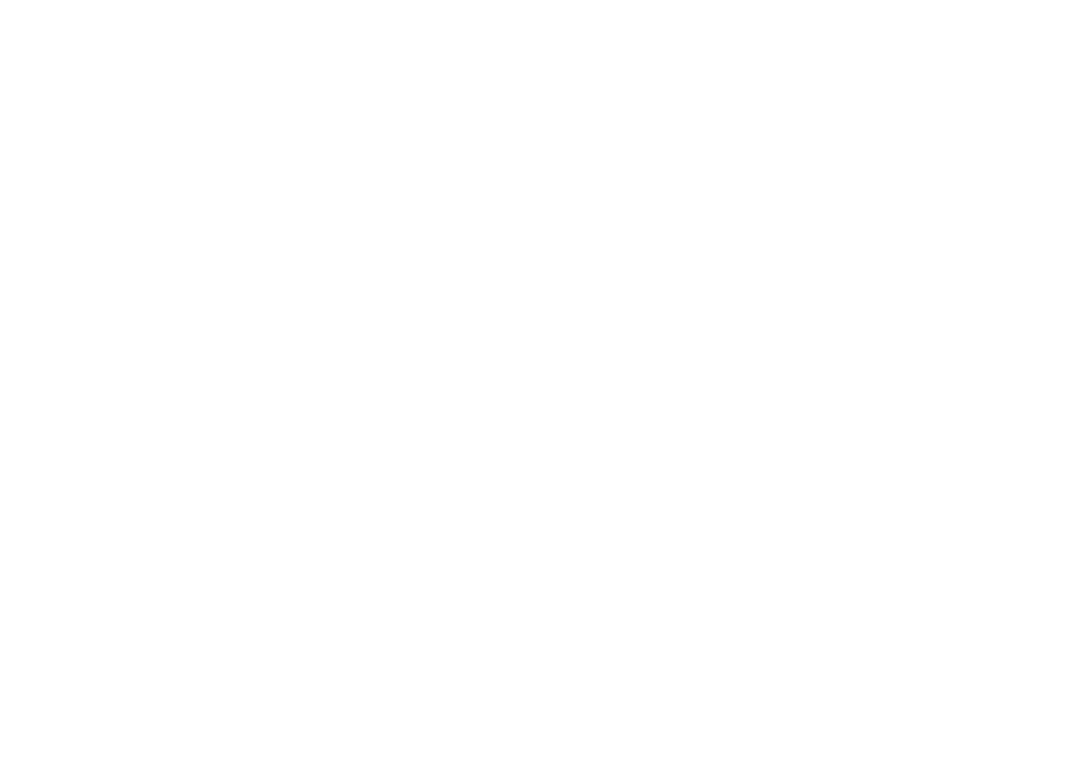
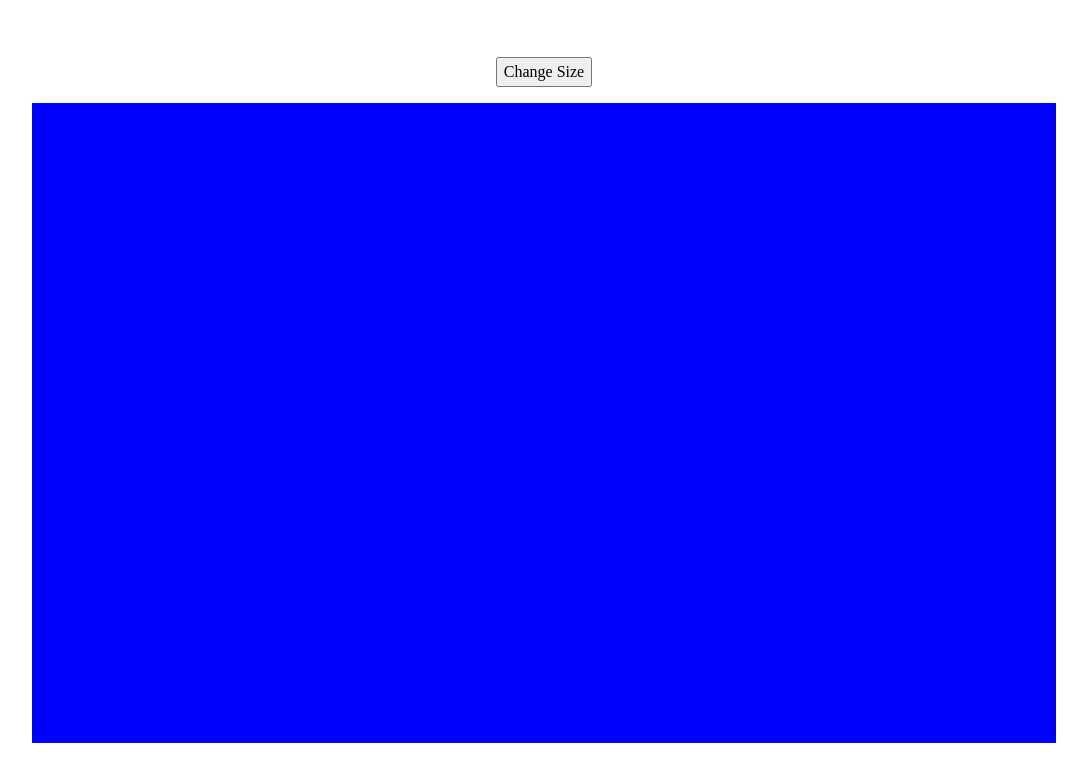
Before and after one commit to m-mackey/etch-a-sketch, a plain HTML site: page index.html in a window 1280 px wide. Shown: the whole page, without its empty margins (96-1183 px from the left). Drawn offline with Linux system fonts and the light colour scheme.

Commit message:
Add layout for page/main containers

```diff
--- a/index.html
+++ b/index.html
@@ -1,5 +1,6 @@
 <!DOCTYPE html>
 <html lang="en">
+
 <head>
     <meta charset="UTF-8">
     <meta name="viewport" content="width=device-width, initial-scale=1.0">
@@ -8,7 +9,11 @@
     <link rel="stylesheet" href="styles.css">
     <script src="scripts.js" defer></script>
 </head>
+
 <body>
+    <div class="btn-container"><button class="size-btn">Change Size</button></div>
+    <!-- add reset button? -->
+    <div class="container"></div>
+</body>
 
-</body>
 </html>
--- a/styles.css
+++ b/styles.css
@@ -0,0 +1,15 @@
+body {
+    display: flex;
+    flex-direction: column;
+    justify-content: center;
+    align-items: center;
+    gap: 1em;
+    width: 100vw;
+    height: 100vh;
+}
+
+.container {
+    width: 80%;
+    height: 80%;
+    background-color: blue;
+}
```
